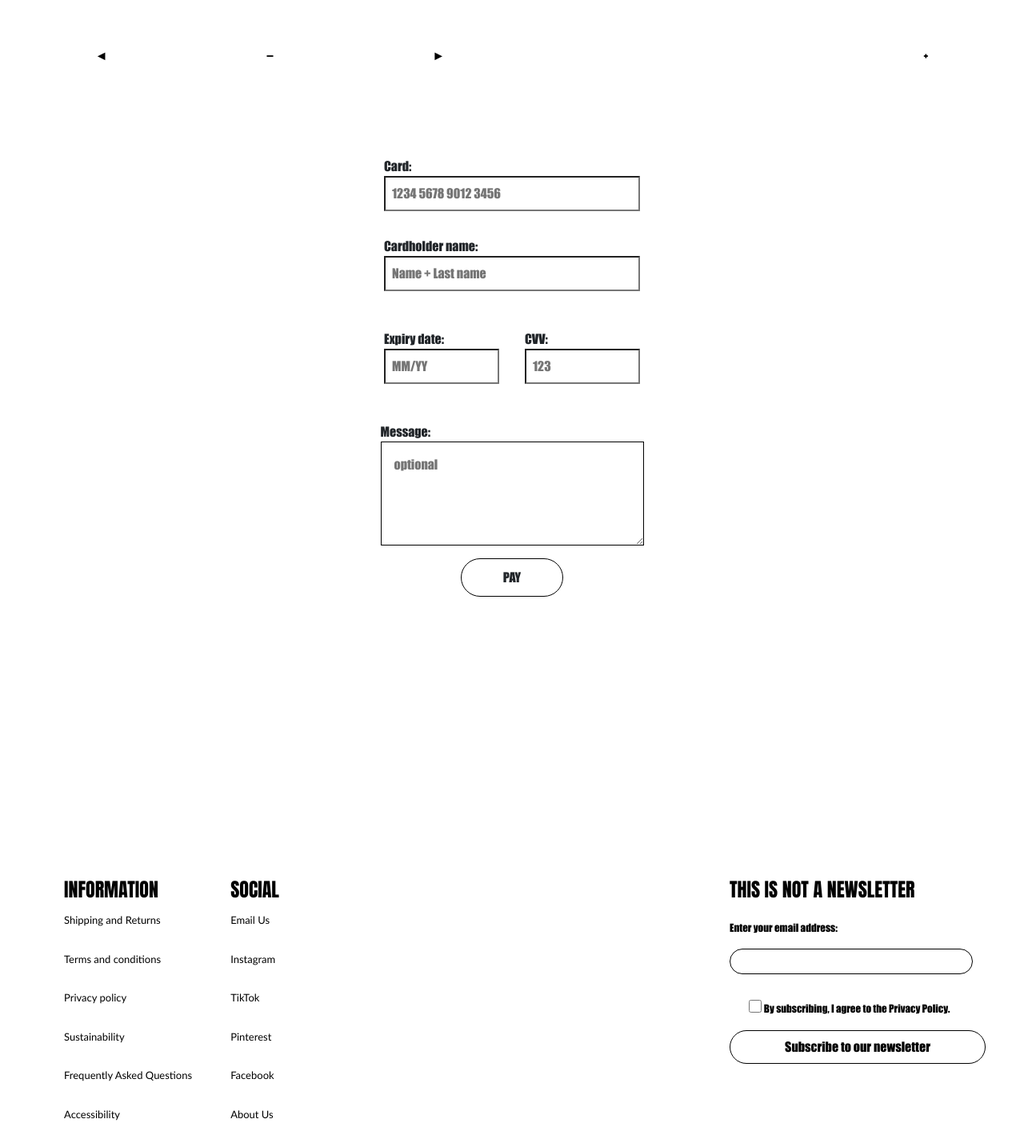
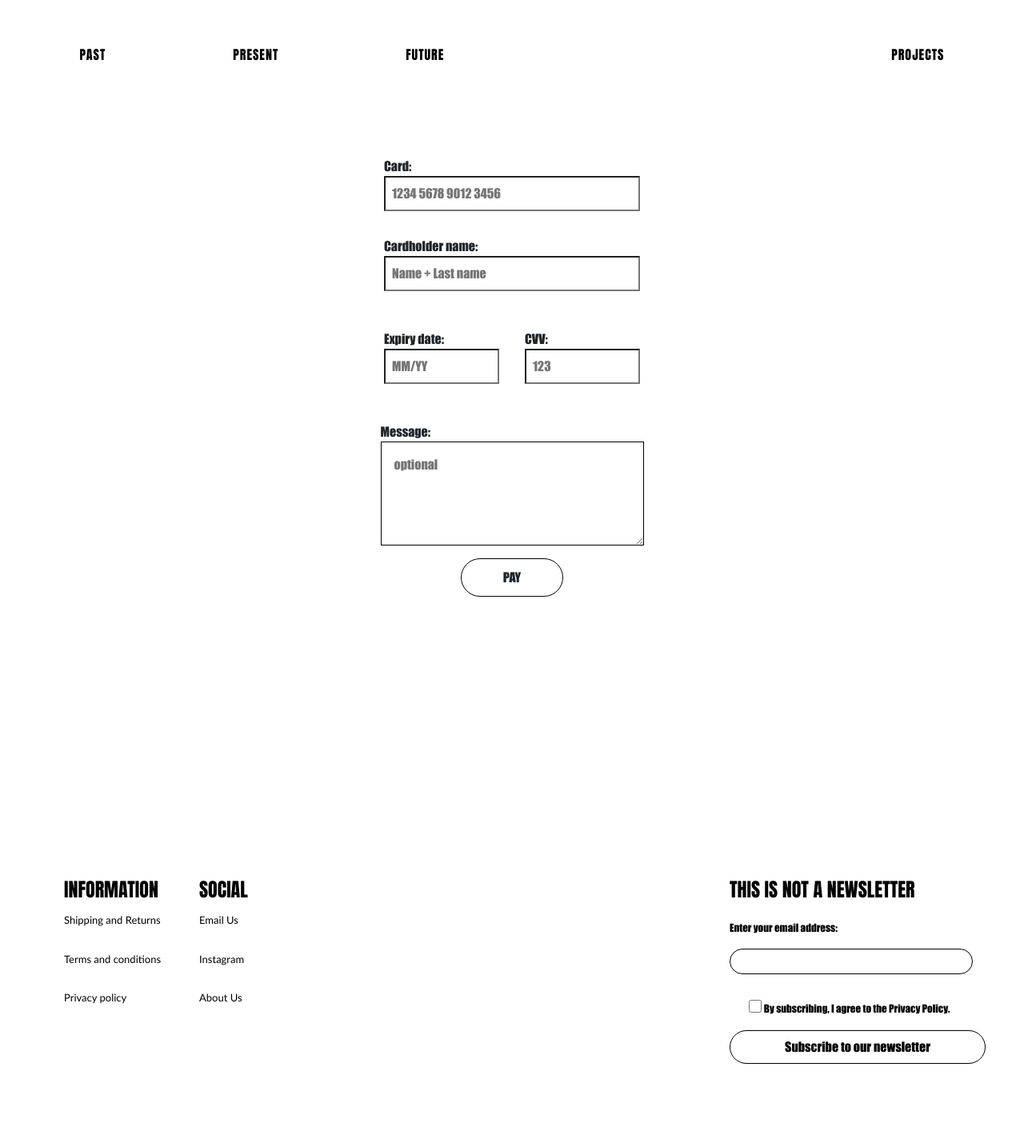
Before and after one commit to 13djune/NOT-A-BAG, a plain HTML site: page compra2.html in a window 1280 px wide. Shown: the top 1429 px of the page at 80% size. Drawn offline with nearby package versions, Linux system fonts and the light colour scheme; a web font is replaced by a local one.

Commit message:
menu_change

```diff
--- a/compra2.html
+++ b/compra2.html
@@ -30,20 +30,20 @@
             <span></span>
         </div>
         <nav class="navbar-menu">
-            <ul class="menu-listing menu-prod">
-                <li><a id="01" href="#">◄
+            <ul class="menu-listing">
+                <li><a id="01" href="#">PAST
                         <div class="info">
-                            PAST
+                            ◄
                         </div>
                     </a></li>
-                <li><a id="02" href="index.html">—<div class="info">
-                            PRESENT
+                <li><a id="02" href="index.html">PRESENT<div class="info">
+                    —
                         </div></a></li>
-                <li><a id="03" href="future.html">►<div class="info">
-                            FUTURE
+                <li><a id="03" href="future.html">FUTURE<div class="info">
+                    ►
                         </div></a></li>
-                <li><a id="objects" href="projects.html">+<div class="info">
-                            PROJECTS
+                <li><a id="objects" href="productos.html">PROJECTS<div class="info">
+                    +
                         </div></a></li>
             </ul>
         </nav>
@@ -98,23 +98,19 @@
                     Shipping and Returns</p>
                 <p>Terms and conditions</p>
                 <p>Privacy policy</p>
-                <p>Sustainability</p>
-                <p>Frequently Asked Questions</p>
-                <p>Accessibility</p>
+
 
             </div>
             <div>
                 <h4>SOCIAL</h4>
-                <a href="mailto: Notabagcontact@gmail.com">
+                <a href="mailto: notabagcontact@gmail.com">
                     <p style="color: var(--colorTipo);">Email Us</p>
                 </a>
                 <a href="https://www.instagram.com/______notabag?igsh=MTZnNjdmaGlvemV5Yg%3D%3D&utm_source=qr">
                     <p style="color: var(--colorTipo);">Instagram</p>
                 </a>
-                <p>TikTok</p>
-                <p>Pinterest</p>
-                <p>Facebook</p>
-                <a href="story.html">
+
+                <a href="future.html">
                     <p style="color: var(--colorTipo);">About Us</p>
                 </a>
             </div>
```
Also changed, not shown: 33litres.html (+9 -9 lines), carvajl.html (+9 -9 lines), compra.html (+10 -10 lines), future.html (+9 -9 lines), index.html (+9 -9 lines), laboite.html (+9 -9 lines), projects.html (+10 -10 lines), reserva.html (+9 -9 lines), 1 other file.
